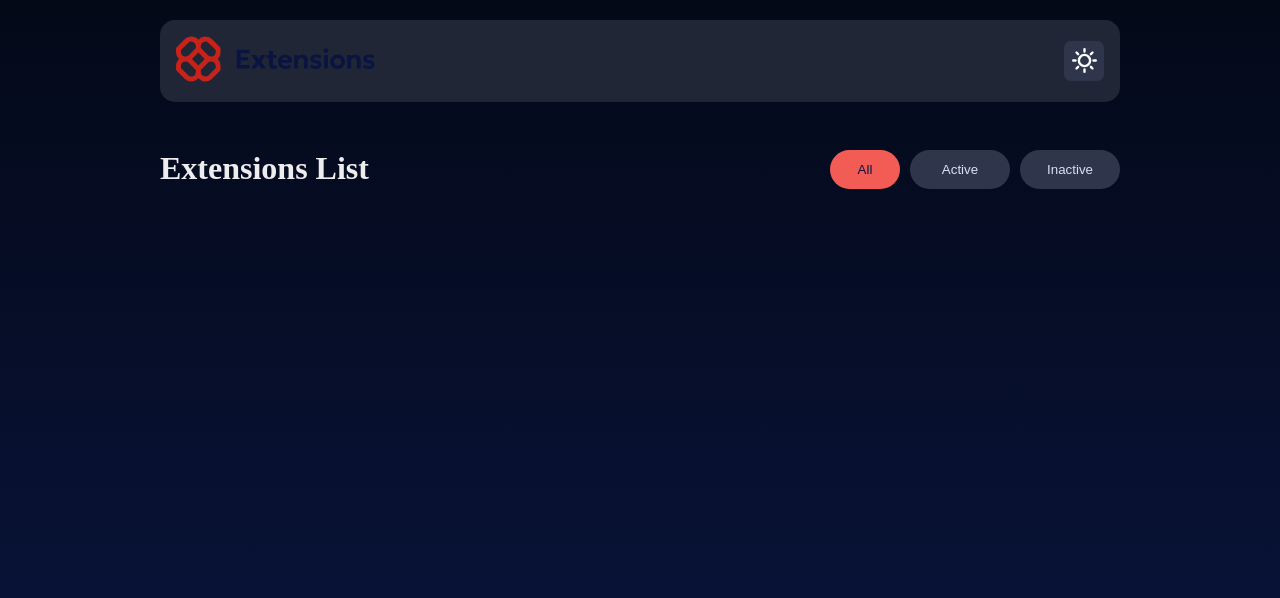
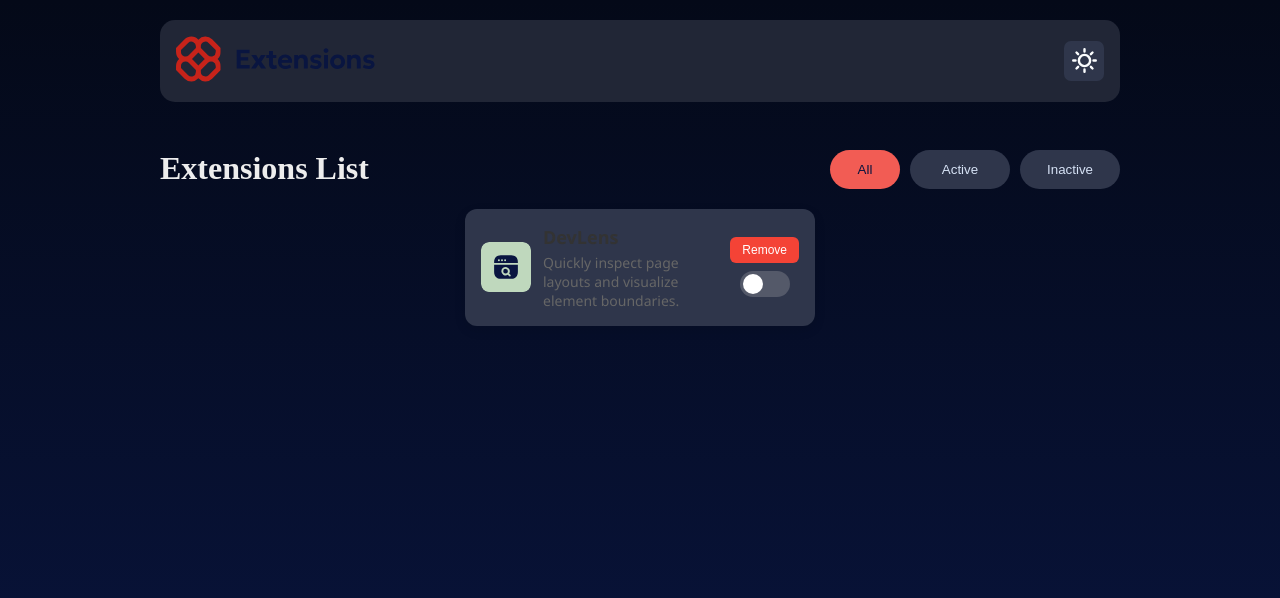
Before and after one commit to Francis-Frimpong/browser-extension-manager, a plain HTML site: page index.html in a window 1280 px wide. Drawn offline with Linux system fonts and the light colour scheme.

Commit message:
creating extension card UI

```diff
--- a/index.html
+++ b/index.html
@@ -36,6 +36,27 @@
           <button class="inactive">Inactive</button>
         </div>
       </div>
+
+      <div class="extension-cards">
+        <div class="card">
+          <div class="icon-text">
+            <img src="assets/images/logo-devlens.svg" alt="icon" />
+            <div class="text">
+              <h4>DevLens</h4>
+              <p>
+                Quickly inspect page layouts and visualize element boundaries.
+              </p>
+            </div>
+          </div>
+          <div class="btn-checkbox">
+            <button class="remove">Remove</button>
+            <label class="switch">
+              <input type="checkbox" name="checkBtn" class="checkBtn" />
+              <span class="slider"></span>
+            </label>
+          </div>
+        </div>
+      </div>
     </section>
     <!-- <div class="attribution">
       Challenge by
--- a/style.css
+++ b/style.css
@@ -86,3 +86,120 @@ body {
   background: hsl(3, 86%, 64%);
   color: hsl(227, 75%, 14%);
 }
+
+.card {
+  background-color: hsl(225, 23%, 24%);
+  border-radius: 12px;
+  padding: 16px;
+  box-shadow: 0 4px 12px rgba(0, 0, 0, 0.1);
+  max-width: 350px;
+  margin: 20px auto;
+  display: flex;
+  justify-content: space-between;
+  align-items: center;
+  box-sizing: border-box;
+  font-family: "Segoe UI", sans-serif;
+}
+
+.icon-text {
+  display: flex;
+  align-items: center;
+  gap: 12px;
+}
+
+.icon-text img {
+  width: 50px;
+  height: 50px;
+  border-radius: 8px; /* Optional if you want slightly rounded icons */
+}
+
+.text h4 {
+  margin: 0;
+  font-size: 18px;
+  color: #333;
+}
+
+.text p {
+  margin: 4px 0 0;
+  font-size: 14px;
+  color: #666;
+  max-width: 180px; /* To control paragraph width */
+}
+
+.btn-checkbox {
+  display: flex;
+  flex-direction: column;
+  align-items: center;
+  gap: 8px;
+}
+
+.remove {
+  padding: 6px 12px;
+  background-color: #f44336;
+  color: #fff;
+  border: none;
+  border-radius: 6px;
+  cursor: pointer;
+  font-size: 12px;
+  transition: background-color 0.3s;
+}
+
+.remove:hover {
+  background-color: #d32f2f;
+}
+
+.checkBtn {
+  width: 20px;
+  height: 20px;
+  cursor: pointer;
+}
+
+.switch {
+  position: relative;
+  display: inline-block;
+  width: 50px;
+  height: 26px;
+}
+
+/* Hide default checkbox */
+.switch input {
+  opacity: 0;
+  width: 0;
+  height: 0;
+}
+
+/* The slider */
+.slider {
+  position: absolute;
+  cursor: pointer;
+  top: 0;
+  left: 0;
+  right: 0;
+  bottom: 0;
+  background-color: hsl(226, 11%, 37%);
+  transition: 0.4s;
+  border-radius: 34px; /* Oval shape */
+}
+
+/* The small circle (the toggle knob) */
+.slider::before {
+  position: absolute;
+  content: "";
+  height: 20px;
+  width: 20px;
+  left: 3px;
+  bottom: 3px;
+  background-color: white;
+  transition: 0.4s;
+  border-radius: 50%;
+}
+
+/* When checked, change background */
+input:checked + .slider {
+  background-color: hsl(3, 86%, 64%);
+}
+
+/* Move the knob to the right when checked */
+input:checked + .slider::before {
+  transform: translateX(24px);
+}
```
